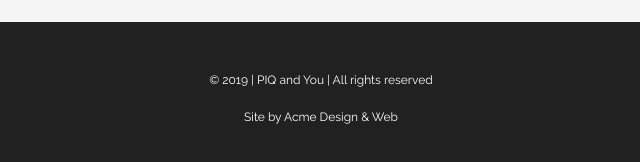
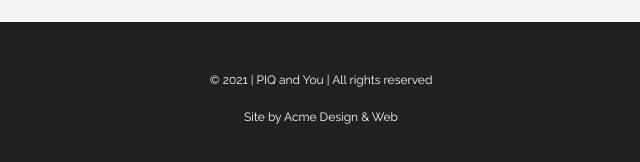
Before and after one commit to DJTrog/Flynn, a plain HTML site: page index.html in a window 1280 px wide. Shown: the part 5221-5383 px from the top of the page, 319-959 px from the left. Drawn offline with nearby package versions, Linux system fonts and the light colour scheme; files whose address does not match are found by name.

Commit message:
copyright update

```diff
--- a/index.html
+++ b/index.html
@@ -288,7 +288,7 @@
 
 <footer>
   <div class="container">
-    <p class="footer-text">&copy; 2019 | PIQ and You | All rights reserved</p>
+    <p class="footer-text">&copy; 2021 | PIQ and You | All rights reserved</p>
     <p class="footer-text">Site by Acme Design & Web</p>
   </div>
 </footer>
```
